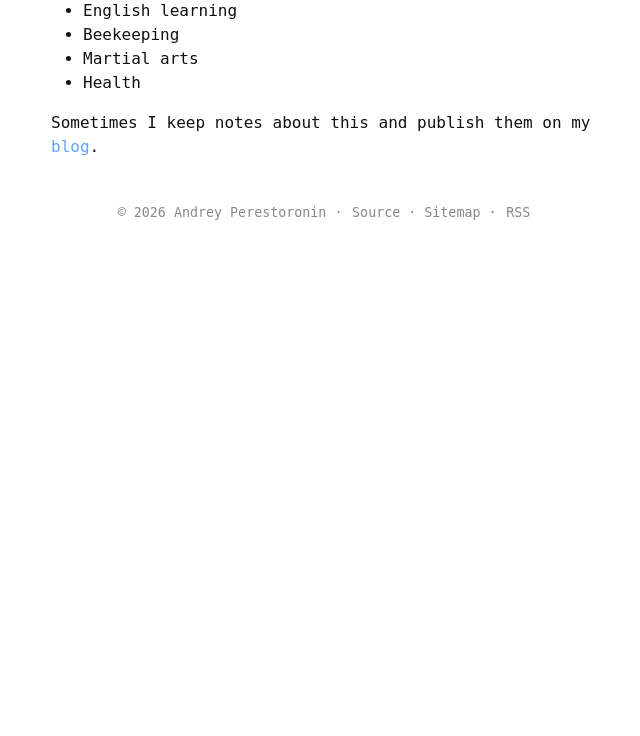
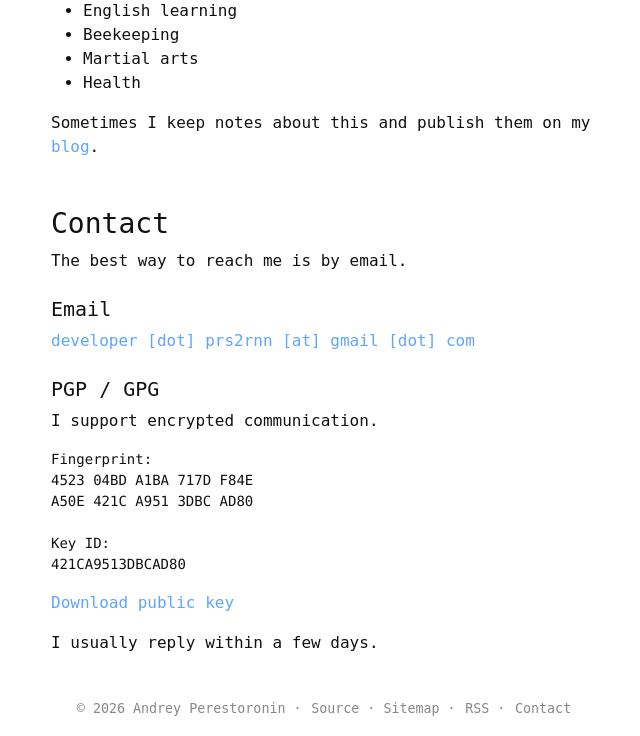
Before and after one commit to prs2rnn/django-blog, a Django app: page /about/ in a window 1280 px wide. Shown: the part 410-1146 px from the top of the page, without its empty margins (316-956 px from the left). Before the commit the page ends 630 px from the top, so only its background shows below. Run offline with Django 5.2, Linux system fonts and the light colour scheme; some libraries are stand-ins or nearby versions; some web fonts are replaced.

Commit message:
feat: contact

```diff
--- a/apps/core/urls.py
+++ b/apps/core/urls.py
@@ -1,10 +1,11 @@
 from django.urls import path
 
-from .views import AboutView, HomeView
+from .views import AboutView, ContactView, HomeView
 
 app_name = "core"
 
 urlpatterns = [
     path("", HomeView.as_view(), name="home"),
     path("about/", AboutView.as_view(), name="about"),
+    path("contact/", ContactView.as_view(), name="contact"),
 ]
--- a/apps/core/views.py
+++ b/apps/core/views.py
@@ -26,3 +26,14 @@ class AboutView(TemplateView):
         context["title"] = "About".lower()
 
         return context
+
+
+class ContactView(TemplateView):
+    template_name = "core/contact.html"
+
+    def get_context_data(self, **kwargs):
+        context = super().get_context_data(**kwargs)
+
+        context["title"] = "Contact".lower()
+
+        return context
--- a/templates/base.html
+++ b/templates/base.html
@@ -78,7 +78,8 @@
             >Source ·
           </a>
           <a href="{% url 'sitemap' %}">Sitemap ·</a>
-          <a href="{% url 'rss' %}">RSS</a>
+          <a href="{% url 'rss' %}">RSS ·</a>
+          <a href="{% url 'core:contact' %}">Contact</a>
         </footer>
       </div>
     </div>
--- a/templates/core/about.html
+++ b/templates/core/about.html
@@ -37,4 +37,6 @@
     <a href="{% url 'posts:list' %}">blog</a>.
   </div>
 </div>
+<h2 class="mt-5 fs-3">Contact</h2>
+{% include 'includes/contact.html' %}
 {% endblock content %}
--- /dev/null
+++ b/templates/core/contact.html
@@ -0,0 +1,5 @@
+{% extends 'base.html' %}
+{% block content %}
+<h1 class="text-center mt-4 mb-4">{{ title }}</h1>
+{% include "includes/contact.html" %}
+{% endblock content %}
--- /dev/null
+++ b/templates/includes/contact.html
@@ -0,0 +1,22 @@
+<p>The best way to reach me is by email.</p>
+<h2 class="fs-5 mt-4">Email</h2>
+<p style="color: var(--links)">developer [dot] prs2rnn [at] gmail [dot] com</p>
+<h2 class="fs-5 mt-4">PGP / GPG</h2>
+<p>I support encrypted communication.</p>
+<pre>
+Fingerprint:
+4523 04BD A1BA 717D F84E
+A50E 421C A951 3DBC AD80
+
+Key ID:
+421CA9513DBCAD80
+</pre>
+<p>
+  <a
+    class="post-link"
+    href="https://keys.openpgp.org/vks/v1/by-fingerprint/452304BDA1BA717DF84EA50E421CA9513DBCAD80"
+  >
+    Download public key
+  </a>
+</p>
+<p>I usually reply within a few days.</p>
```
